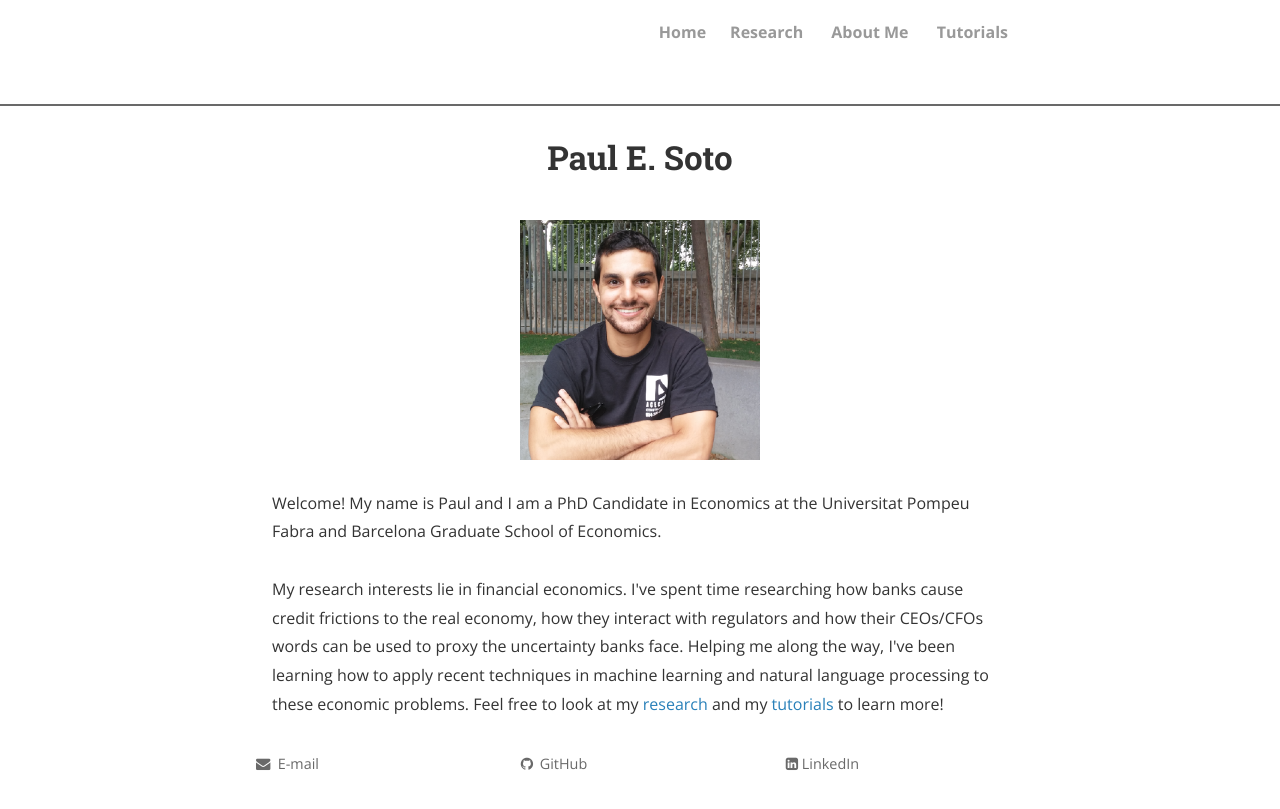
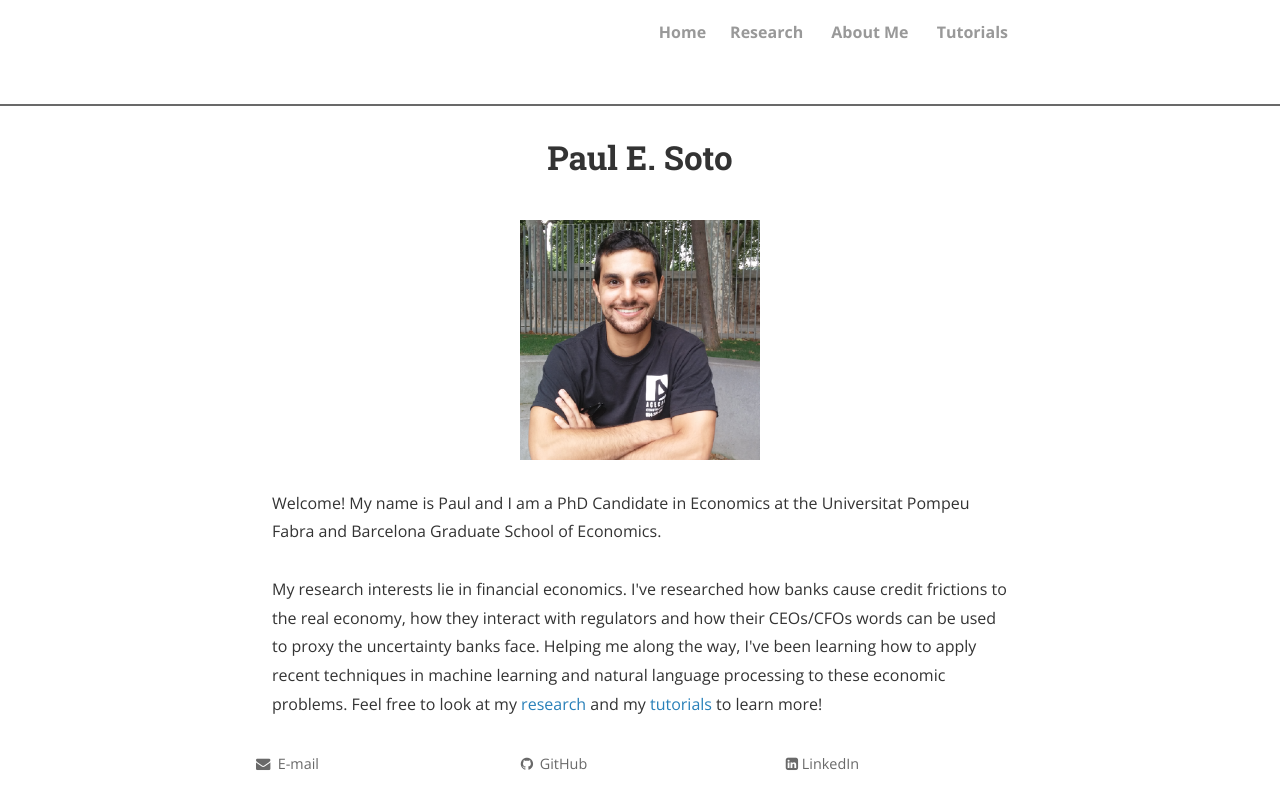
Before and after one commit to zsivine/zsivine.github.io, a Jekyll site: the page built from index.html, in a window 1280 px wide. Shown: the top 809 px of the page. Built offline with Jekyll 4.4.1, drawn with Linux system fonts in a browser that asks for light colours; nearby versions of some CDN libraries; the list of posts is cut into pages by our own code; comment, search, counter and statistics services are not loaded; a style sheet for code colours, icons or effects is not loaded.

Commit message:
formatting

```diff
--- a/index.html
+++ b/index.html
@@ -7,5 +7,5 @@ title: Paul E. Soto
 <br>
 Welcome! My name is Paul and I am a PhD Candidate in Economics at the Universitat Pompeu Fabra and Barcelona Graduate School of Economics.
 <br><br>
-My research interests lie in financial economics. I've spent time researching how banks cause credit frictions to the real economy, how they interact with regulators and how their CEOs/CFOs words can be used to proxy the uncertainty banks face. Helping me along the way, I've been learning how to apply recent techniques in machine learning and natural language processing to these economic problems. Feel free to look at my <a href="https://pesoto.github.io/research" target="_self">research</a> and my <a href="https://pesoto.github.io/research" target="_self">tutorials</a> to learn more!
+My research interests lie in financial economics. I've researched how banks cause credit frictions to the real economy, how they interact with regulators and how their CEOs/CFOs words can be used to proxy the uncertainty banks face. Helping me along the way, I've been learning how to apply recent techniques in machine learning and natural language processing to these economic problems. Feel free to look at my <a href="https://pesoto.github.io/research" target="_self">research</a> and my <a href="https://pesoto.github.io/research" target="_self">tutorials</a> to learn more!
 </div>
```
